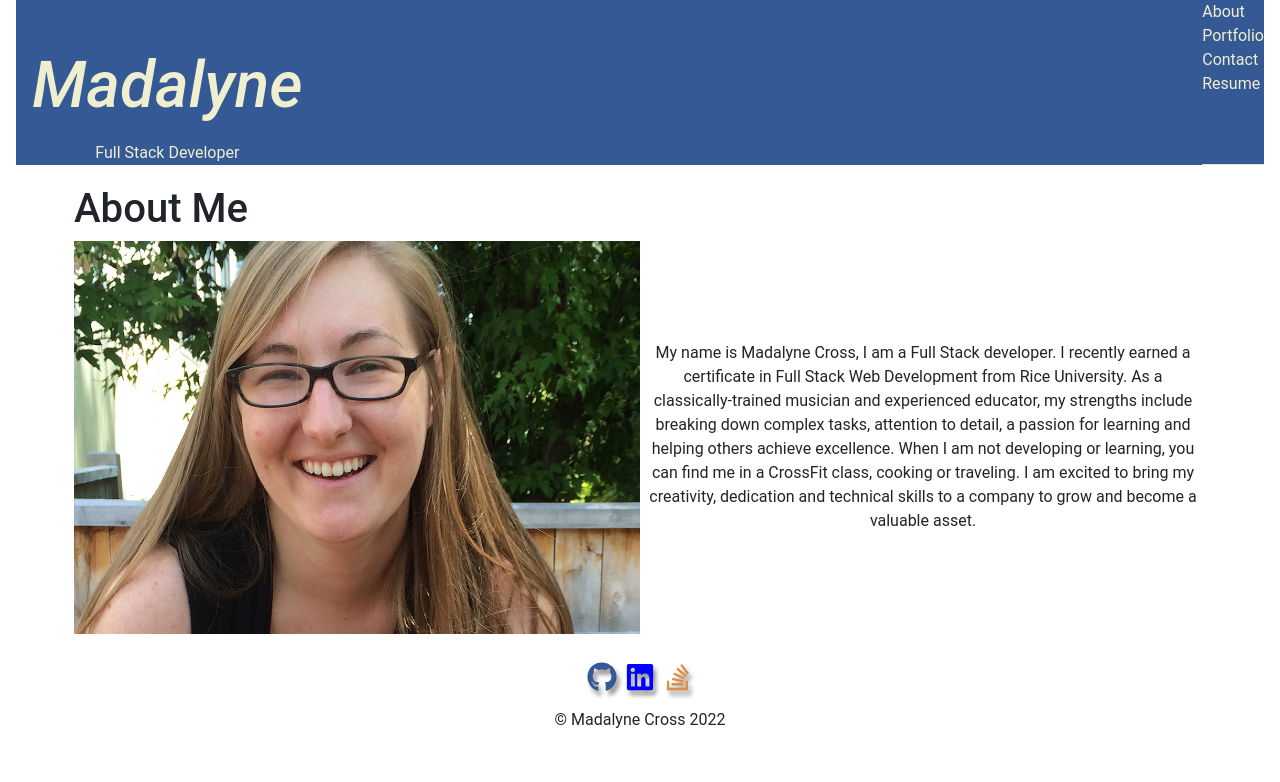
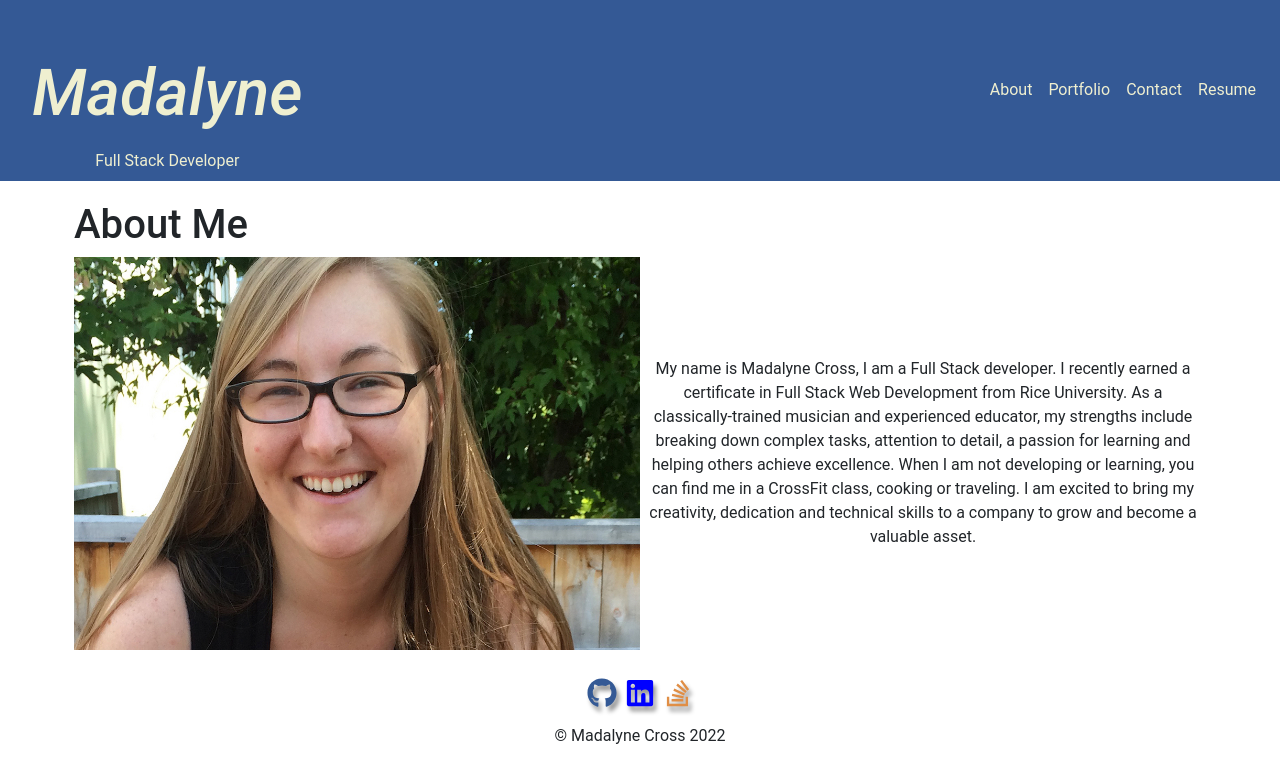
Before and after one commit to violanerd/react-portfolio, a React (Create React App) app: page /#about in a window 1280 px wide. Shown: the top 782 px of the page. Built offline with nearby package versions, Linux system fonts and the light colour scheme.

Commit message:
change back to earlier version navbar

```diff
--- a/src/components/Header.js
+++ b/src/components/Header.js
@@ -8,42 +8,46 @@ function Header({ handlePage }) {
    useEffect(() => {window.location.hash = key}, [key])
 
     return (
-        <header className='sticky-top' id='navbar'>
-            <div onSelect={(k) => setKey(k)}
-            onClick={(k) => handlePage(k.target.textContent)} eventKey="about">
-    <h1 className='m-3 mt-0 pt-5' style={{fontFamily: "Roboto", fontStyle: "italic", fontSize: "4rem" }} href="#About">Madalyne</h1>
-    <div id="tag-line">Full Stack Developer</div>
-    </div>
-    <nav className='nav-tabs' id="controlled-tab"
-
+        <header className='sticky-top'>
+            <Navbar id='navbar'>
+                    <div onSelect={(k) => setKey(k)}
+                            onClick={(k) => handlePage(k.target.textContent)} eventKey="about">
+                    <h1 className='m-3 mt-0 pt-5' style={{fontFamily: "Roboto", fontStyle: "italic", fontSize: "4rem" }} href="#About">Madalyne</h1>
+                    <div id="tag-line">Full Stack Developer</div>
+                    </div>
+                    <Nav id="controlled-tab"
                             activeKey={key}
                             onSelect={(k) => setKey(k)}
                             onClick={(k) => handlePage(k.target.textContent)}>
-                        <div eventKey="about" href="#About">About</div>
-                        <div eventKey="portfolio" href="#Portfolio">Portfolio</div>
-                        <div eventKey="contact" href="#Contact">Contact</div>
-                        <div eventKey="resume" href="#Resume">Resume</div>
-                    </nav>
-
+                        <Nav.Link eventKey="about" href="#About">About</Nav.Link>
+                        <Nav.Link eventKey="portfolio" href="#Portfolio">Portfolio</Nav.Link>
+                        <Nav.Link eventKey="contact" href="#Contact">Contact</Nav.Link>
+                        <Nav.Link eventKey="resume" href="#Resume">Resume</Nav.Link>
+                    </Nav>
+                </Navbar>
         </header>
 
     )
 }
 export default Header;
 
-// <Navbar id='navbar'>
-//                     <div onSelect={(k) => setKey(k)}
-//                             onClick={(k) => handlePage(k.target.textContent)} eventKey="about">
-//                     <h1 className='m-3 mt-0 pt-5' style={{fontFamily: "Roboto", fontStyle: "italic", fontSize: "4rem" }} href="#About">Madalyne</h1>
-//                     <div id="tag-line">Full Stack Developer</div>
-//                     </div>
-//                     <Nav id="controlled-tab"
+
+
+//  <header className='sticky-top' id='navbar'>
+//             <div onSelect={(k) => setKey(k)}
+//             onClick={(k) => handlePage(k.target.textContent)} eventKey="about">
+//     <h1 className='m-3 mt-0 pt-5' style={{fontFamily: "Roboto", fontStyle: "italic", fontSize: "4rem" }} href="#About">Madalyne</h1>
+//     <div id="tag-line">Full Stack Developer</div>
+//     </div>
+//     <nav className='nav-tabs' id="controlled-tab"
+
 //                             activeKey={key}
 //                             onSelect={(k) => setKey(k)}
 //                             onClick={(k) => handlePage(k.target.textContent)}>
-//                         <Nav.Link eventKey="about" href="#About">About</Nav.Link>
-//                         <Nav.Link eventKey="portfolio" href="#Portfolio">Portfolio</Nav.Link>
-//                         <Nav.Link eventKey="contact" href="#Contact">Contact</Nav.Link>
-//                         <Nav.Link eventKey="resume" href="#Resume">Resume</Nav.Link>
-//                     </Nav>
-//                 </Navbar>
+//                         <div eventKey="about" href="#About">About</div>
+//                         <div eventKey="portfolio" href="#Portfolio">Portfolio</div>
+//                         <div eventKey="contact" href="#Contact">Contact</div>
+//                         <div eventKey="resume" href="#Resume">Resume</div>
+//                     </nav>
+
+//         </header>
```
